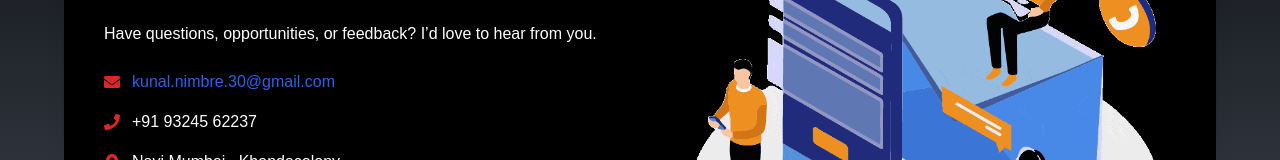
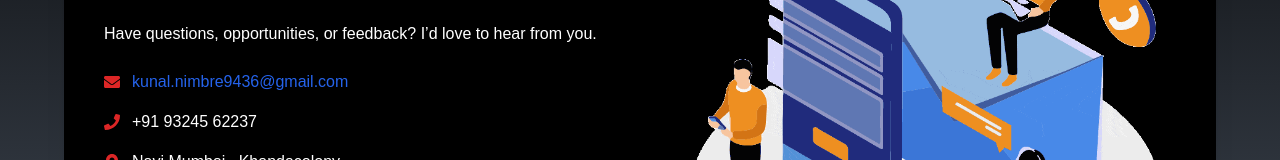
Before and after one commit to harshkoli9/harsh-koli, a Next.js app: page /contact in a window 1280 px wide. Shown: the part 318-478 px from the top of the page. Built offline with nearby package versions, Linux system fonts and the light colour scheme.

Commit message:
Updated photo layout and achievements page

```diff
--- a/src/components/contact/information/info.jsx
+++ b/src/components/contact/information/info.jsx
@@ -11,7 +11,7 @@ import {
   FaInstagram,
 } from "react-icons/fa";
 
-const ContactCard = () => {
+const  ContactCard = () => {
   return (
     <div className="bg-gradient-to-b from-black to-gray-600 min-h-screen flex items-center justify-center py-10 px-4">
       <div className="bg-black rounded-3xl shadow-xl p-6 sm:p-10 max-w-6xl w-full flex flex-col md:flex-row items-center mt-16">
@@ -29,10 +29,10 @@ const ContactCard = () => {
             <div className="flex items-center">
               <FaEnvelope className="text-red-600 mr-3" />
               <Link
-                href="mailto:kunal.nimbre.30@gmail.com"
+                href="mailto:kunal.nimbre9436@gmail.com"
                 className="text-blue-600 hover:underline"
               >
-                kunal.nimbre.30@gmail.com
+                kunal.nimbre9436@gmail.com
               </Link>
             </div>
 
```
